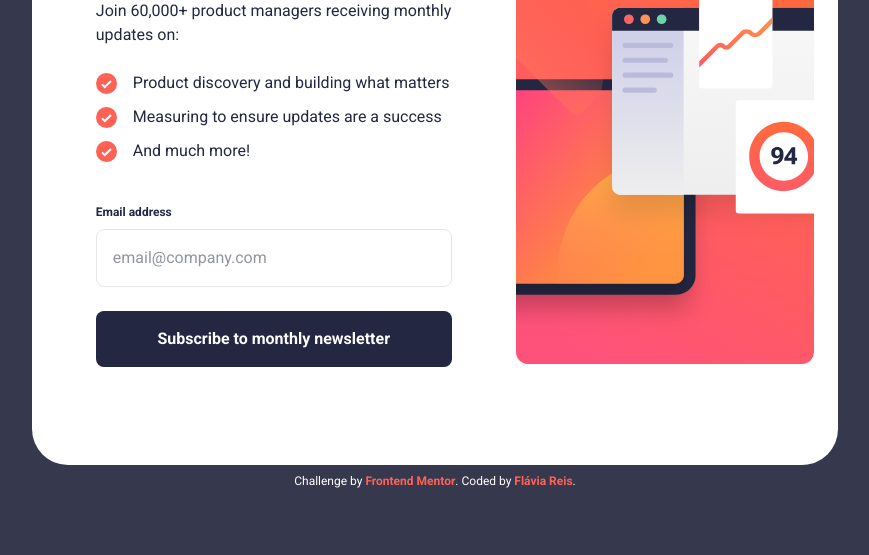
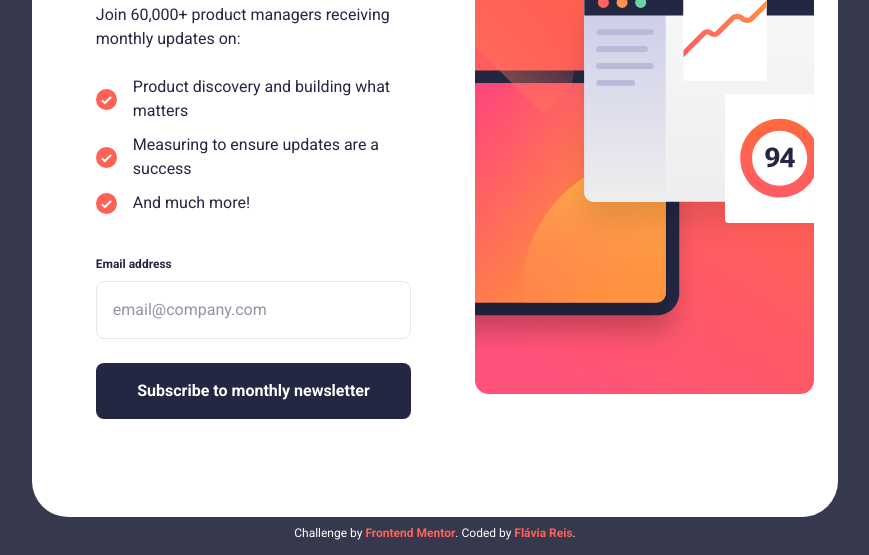
Before and after one commit to flaviare1s/newsletter-sign-up-with-success-message, a website: page src/index.html in a window 1280 px wide. Shown: the part 245-800 px from the top of the page, without its empty margins (205-1074 px from the left). Drawn offline with Linux system fonts and the light colour scheme.

Commit message:
Adjusting the measures

```diff
--- a/src/index.html
+++ b/src/index.html
@@ -20,11 +20,11 @@
   <!-- Sign-up form start -->
 
   <section id="sec1" class="bg-white w-full md:w-[95%] lg:w-[63%] flex flex-col md:flex-row-reverse items-center justify-between p-0 md:rounded-[36px]">
-    <div class="w-full sm:w-[40%] md:pr-6">
+    <div class="w-full sm:w-[45%] md:pr-6">
       <img class="md:hidden w-full" src="../assets/images/illustration-sign-up-mobile.svg" alt="Illustration Sign Up">
       <img class="hidden md:block h-full w-auto py-6 object-contain" src="../assets/images/illustration-sign-up-desktop.svg" alt="Illustration Sign Up">
     </div>
-    <div class="md:w-[60%] px-6 py-10 md:px-16">
+    <div class="md:w-[55%] px-6 py-10 md:px-16">
       <h1 class="text-dark_navy font-bold text-[40px] md:text-[56px] leading-[100%] lg:mt-[58px]">Stay updated!</h1>
       <p class="text-dark_navy text-base leading-[150%] p h-full py-6">Join 60,000+ product managers receiving monthly updates on:</p>
       <div class="text-dark_navy text-base leading-[150%]">
```
Also changed, not shown: src/output.css.
